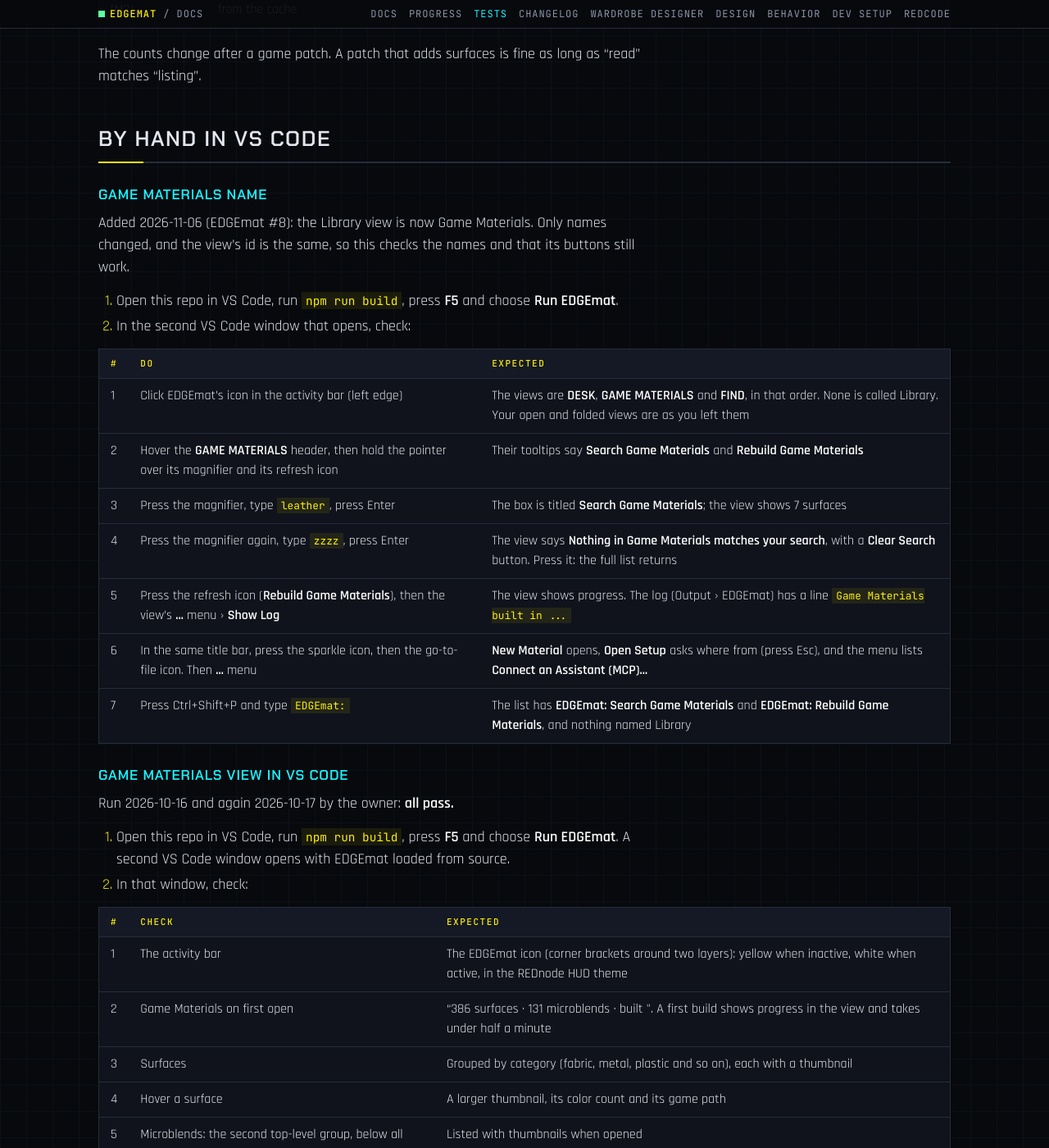
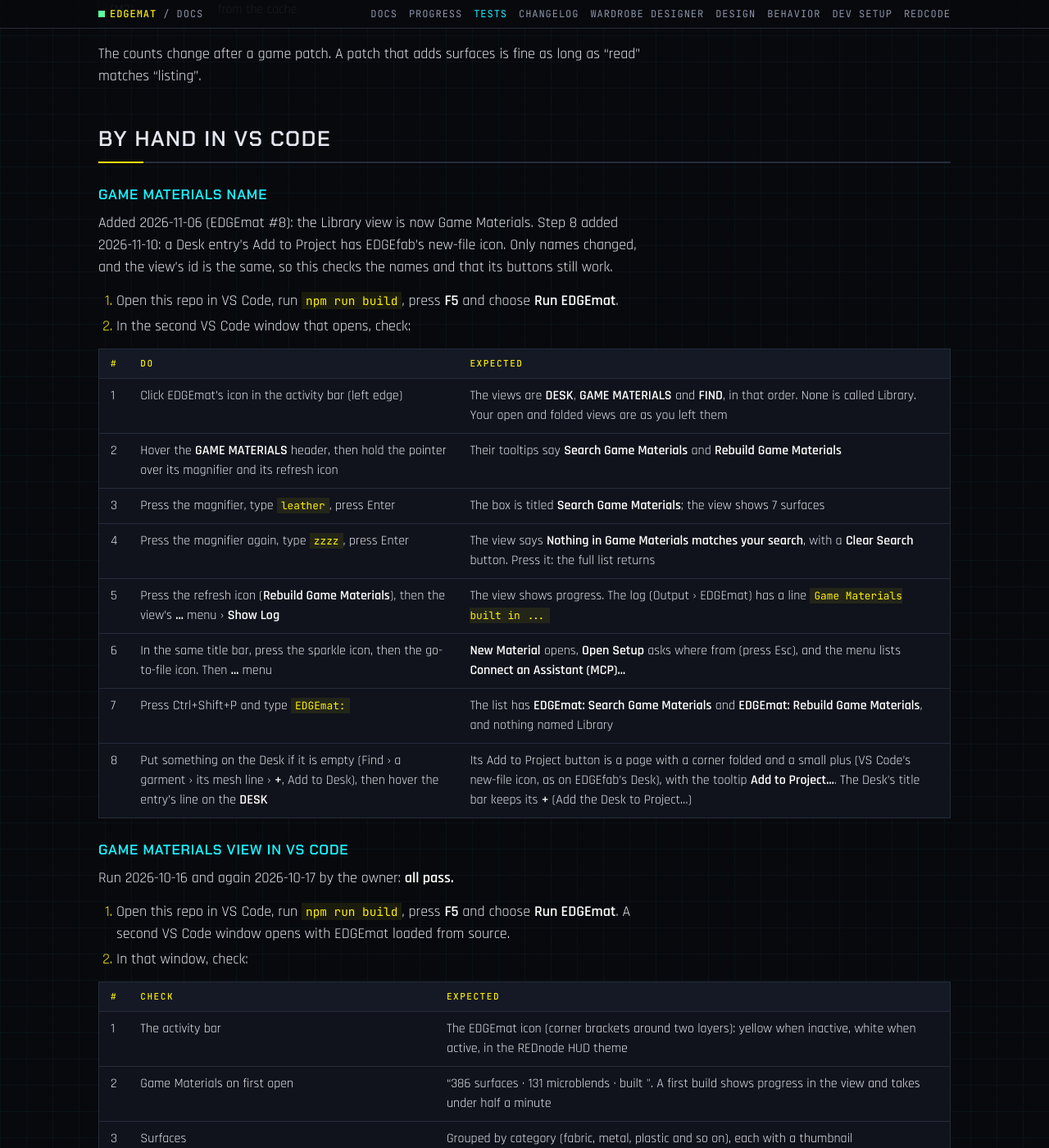
Before and after one commit to Edgemodders/EDGEmat, a Jekyll site: the page built from docs/testing.md, in a window 1280 px wide and 1400 px high, scrolled down 6805 px. Shown: the whole window at 82% size. Built offline with Jekyll 4.4.1, drawn with Linux system fonts in a browser that asks for light colours; our own code applies the rules of GitHub Pages for plain Markdown files; some of the changed text lies outside the part shown.

Commit message:
A Desk entry's Add to Project gets EDGEfab's new-file icon
Co-Authored-By: Claude Opus 5.5 <noreply@anthropic.com>

```diff
--- a/docs/testing.md
+++ b/docs/testing.md
@@ -92,7 +92,7 @@ The counts change after a game patch. A patch that adds surfaces is fine as long
 
 ### Game Materials name
 
-Added 2026-11-06 (EDGEmat #8): the Library view is now Game Materials. Only names changed, and the view's id is the same, so this checks the names and that its buttons still work.
+Added 2026-11-06 (EDGEmat #8): the Library view is now Game Materials. Step 8 added 2026-11-10: a Desk entry's Add to Project has EDGEfab's new-file icon. Only names changed, and the view's id is the same, so this checks the names and that its buttons still work.
 
 1. Open this repo in VS Code, run `npm run build`, press **F5** and choose **Run EDGEmat**.
 2. In the second VS Code window that opens, check:
@@ -106,6 +106,7 @@ Added 2026-11-06 (EDGEmat #8): the Library view is now Game Materials. Only name
 | 5 | Press the refresh icon (**Rebuild Game Materials**), then the view's **...** menu › **Show Log** | The view shows progress. The log (Output › EDGEmat) has a line `Game Materials built in ...` |
 | 6 | In the same title bar, press the sparkle icon, then the go-to-file icon. Then **...** menu | **New Material** opens, **Open Setup** asks where from (press Esc), and the menu lists **Connect an Assistant (MCP)...** |
 | 7 | Press Ctrl+Shift+P and type `EDGEmat: ` | The list has **EDGEmat: Search Game Materials** and **EDGEmat: Rebuild Game Materials**, and nothing named Library |
+| 8 | Put something on the Desk if it is empty (Find › a garment › its mesh line › **+**, Add to Desk), then hover the entry's line on the **DESK** | Its Add to Project button is a page with a corner folded and a small plus (VS Code's new-file icon, as on EDGEfab's Desk), with the tooltip **Add to Project...**. The Desk's title bar keeps its **+** (Add the Desk to Project...) |
 
 ### Game Materials view in VS Code
 
@@ -437,14 +438,14 @@ Added 2026-10-25: the Desk view, Open in EDGEmat from REDcode's views, saving on
 | 10 | **Open in EDGEmat** on the slim-fits in Game Assets a third time | A second line, **l1_012_pwa_pants__jeans_tight.mesh, variation 2**, selected and open; the status bar says it is a fresh copy. Its material opens with the game's colors, and its View in 3D shows the game's look |
 | 11 | Recolor variation 2 differently (another color), Ctrl+S. Then right-click it › **Rename...** › type `blue` | Both lines read "edited on the Desk"; the second now reads **..., blue**. Each line's View in 3D shows its own color |
 | 12 | Close VS Code's development host and press F5 again; open EDGEmat | Both lines are still there with their edits and names |
-| 13 | Hover the first line › its **+** (Add to Project...) | Project pick if REDcode has none open. A dialog: "Add l1_012_pwa_pants__jeans_tight.mesh to <project>?", with **Add to Project** and **Add and Take It Off the Desk** |
+| 13 | Hover the first line › its new-file icon (Add to Project...) | Project pick if REDcode has none open. A dialog: "Add l1_012_pwa_pants__jeans_tight.mesh to <project>?", with **Add to Project** and **Add and Take It Off the Desk** |
 | 14 | Choose **Add to Project** | "Added ... to <project>: 2 files written", with Pack and Try. In REDcode's Project view: the setup beside the game's as `..._<project>.mlsetup` (under `citizen_casual\legs\...\textures`), and the slim-fits `.mesh` under `player_equipment\legs` |
 | 15 | **Pack and Try** (or Pack and Install), then look at V in the slim-fits in the game | The pants in the first line's color, with no other mod |
 | 16 | Hover the Desk's title bar (the word DESK) › the **+** (Add the Desk to Project...) | A pick first: "The Desk has 2 variations of l1_012_pwa_pants__jeans_tight.mesh", listing both and **Skip this one** |
 | 17 | Pick **..., blue** › **Add to Project** | "1 file written" (the setup, now blue; the mesh already points at it). The project's slim-fits shows blue in its 3D view |
 | 18 | Make the project's copy different: Find › the project's slim-fits › a material › **New Material Here**, make one from a photo and put it on (or use a project whose slim-fits already wears a new material, such as the M3 test's). Then the first line's **+** | Before the confirm, a question: "<project> already has its own l1_012_pwa_pants__jeans_tight.mesh from the Desk, with other materials", with **Replace with the Desk's** and **Keep the Project's** |
 | 19 | Choose **Keep the Project's**, then **Add and Take It Off the Desk** | "nothing new to write ... 1 mesh stayed on the Desk with its edits". The line is still on the Desk, still "edited on the Desk"; the project's slim-fits still wears the new material |
-| 20 | Its **+** again › **Replace with the Desk's** › **Add to Project** | The mesh is written again and the log says the project's copy was replaced. The project's slim-fits wears the first line's color in its 3D view |
+| 20 | Its new-file icon (Add to Project...) again › **Replace with the Desk's** › **Add to Project** | The mesh is written again and the log says the project's copy was replaced. The project's slim-fits wears the first line's color in its 3D view |
 | 21 | REDcode's Project view: right-click the project's `.mesh` › **Open in EDGEmat** | It goes on the Desk as a new line marked **from <project>**. Close the project in REDcode and open another: the line still reads "from <project>" (it is still that project's file); rename or delete that project's folder and it reads "from <project>, not found" |
 | 22 | Hover a line › the × icon (Take Off the Desk) | It asks first if the line has edits, then it comes off; the other lines stay |
 | 23 | Hover the Desk's title bar › **Clear the Desk...** › **Clear the Desk** | The Desk is empty. The project keeps its files |
--- a/extensions/edgemat/package.json
+++ b/extensions/edgemat/package.json
@@ -282,7 +282,7 @@
         "command": "edgemat.deskEntryToProject",
         "title": "Add to Project...",
         "category": "EDGEmat",
-        "icon": "$(add)"
+        "icon": "$(new-file)"
       },
       {
         "command": "edgemat.renameDeskEntry",
```
Also changed, not shown: CLAUDE.md (+1 -1 lines), docs/design.md (+1 -1 lines), docs/progress.md (+6 -0 lines), docs/changelog.md.
